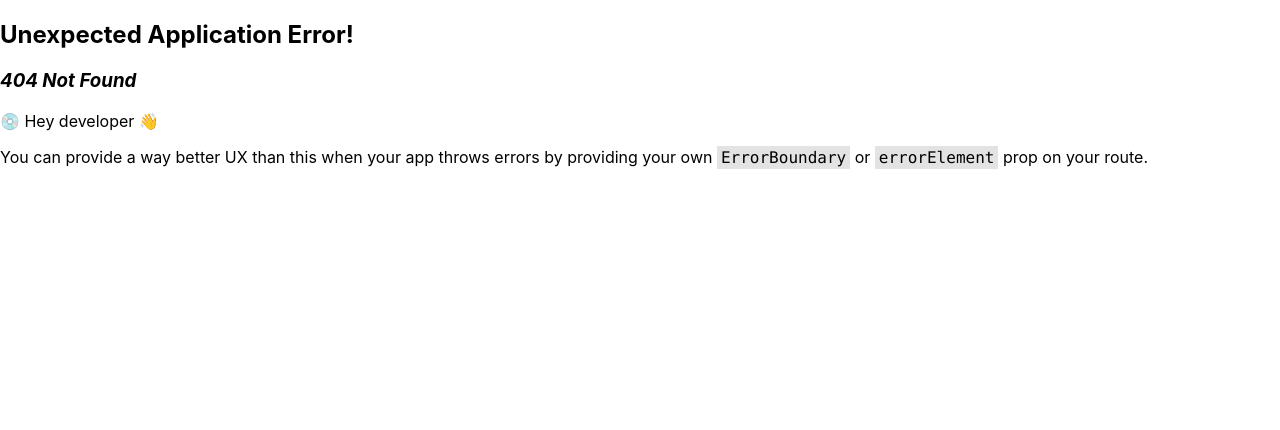
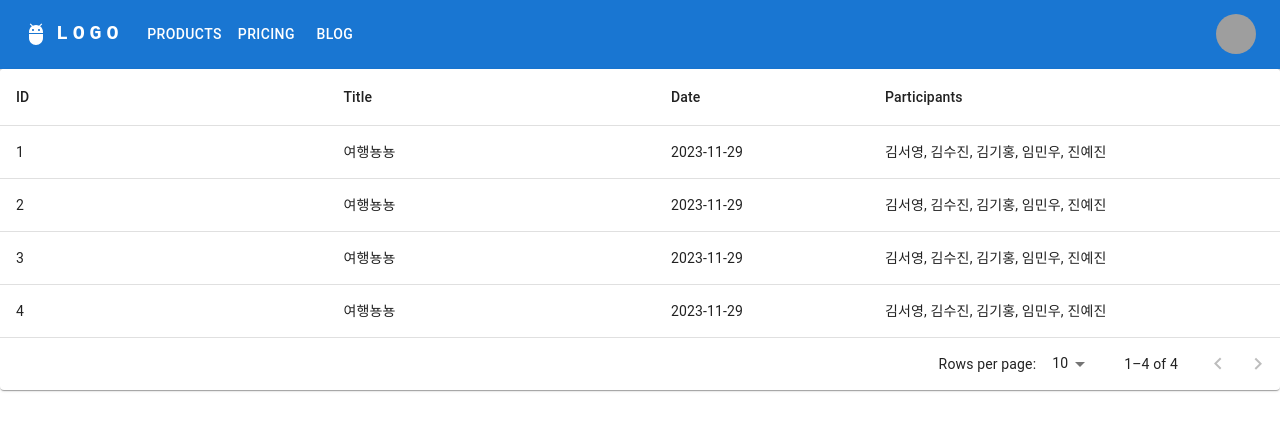
Before and after one commit to totheking1/travel-journals-fe, a React (Create React App) app: page /board in a window 1280 px wide. Before the commit this address had no page. Shown: the top 430 px of the page. Built offline with nearby package versions, Linux system fonts and the light colour scheme; grey boxes are pictures that could not be loaded.

Commit message:
Add a travel journal board (#6)
* update a AppBar

* add a travel journal board

```diff
--- a/src/index.tsx
+++ b/src/index.tsx
@@ -3,7 +3,7 @@ import ReactDOM from "react-dom/client";
 import { createBrowserRouter, RouterProvider } from "react-router-dom";
 import "./index.css";
 import App from "./App";
-import Example from "./pages/example";
+import TravelJournalBoard from "./pages/travel-journal-board";
 import reportWebVitals from "./reportWebVitals";
 import SignIn from "./pages/signin";
 
@@ -13,8 +13,8 @@ const router = createBrowserRouter([
     element: <App />,
     children: [
       {
-        path: "/example",
-        element: <Example />,
+        path: "/board",
+        element: <TravelJournalBoard />,
       },
     ],
   },
--- a/src/pages/example.tsx
+++ /dev/null
@@ -1,27 +0,0 @@
-import * as React from "react";
-import Button from "@mui/material/Button";
-import Grid from "@mui/material/Unstable_Grid2";
-
-export default function Example() {
-  return (
-    <Grid container>
-      <Grid xs={12} sm={12} md={12} xl={12}>
-        <Button variant="contained">Hello world</Button>
-      </Grid>
-      <Grid xs={12} sm={12} md={12} xl={12}>
-        <Button variant="contained" href="/">
-          홈으로
-        </Button>
-      </Grid>
-      <Grid xs={12} sm={12} md={12} xl={12}>
-        <Button variant="contained">Hello world</Button>
-      </Grid>
-      <Grid xs={12} sm={12} md={12} xl={12}>
-        <Button variant="contained">Hello world</Button>
-      </Grid>
-      <Grid xs={12} sm={12} md={12} xl={12}>
-        <Button variant="contained">Hello world</Button>
-      </Grid>
-    </Grid>
-  );
-}
--- /dev/null
+++ b/src/pages/travel-journal-board.tsx
@@ -0,0 +1,144 @@
+import * as React from "react";
+import Grid from "@mui/material/Unstable_Grid2";
+import {
+  Paper,
+  Table,
+  TableBody,
+  TableCell,
+  TableContainer,
+  TableHead,
+  TablePagination,
+  TableRow,
+} from "@mui/material";
+
+interface Column {
+  id: "journalID" | "title" | "date" | "participants";
+  label: string;
+  minWidth?: number;
+  align?: "right";
+  format?: (value: number) => string;
+}
+
+const columns: readonly Column[] = [
+  { id: "journalID", label: "ID", minWidth: 170 },
+  { id: "title", label: "Title", minWidth: 170 },
+  { id: "date", label: "Date", minWidth: 100 },
+  { id: "participants", label: "Participants", minWidth: 170 },
+];
+
+interface TableData {
+  journalID: number;
+  title: string;
+  date: string;
+  participants: string;
+}
+
+function createData(
+  journalID: number,
+  title: string,
+  date: string,
+  participants: string,
+): TableData {
+  return { journalID, title, date, participants };
+}
+
+const rows = [
+  createData(
+    1,
+    "여행뇽뇽",
+    "2023-11-29",
+    "김서영, 김수진, 김기홍, 임민우, 진예진",
+  ),
+  createData(
+    2,
+    "여행뇽뇽",
+    "2023-11-29",
+    "김서영, 김수진, 김기홍, 임민우, 진예진",
+  ),
+  createData(
+    3,
+    "여행뇽뇽",
+    "2023-11-29",
+    "김서영, 김수진, 김기홍, 임민우, 진예진",
+  ),
+  createData(
+    4,
+    "여행뇽뇽",
+    "2023-11-29",
+    "김서영, 김수진, 김기홍, 임민우, 진예진",
+  ),
+];
+
+export default function TravelJournalBoard() {
+  const [page, setPage] = React.useState(0);
+  const [rowsPerPage, setRowsPerPage] = React.useState(10);
+
+  const handleChangePage = (event: unknown, newPage: number) => {
+    setPage(newPage);
+  };
+
+  const handleChangeRowsPerPage = (
+    event: React.ChangeEvent<HTMLInputElement>,
+  ) => {
+    setRowsPerPage(+event.target.value);
+    setPage(0);
+  };
+
+  return (
+    <Grid container>
+      <Grid xs={12} sm={12} md={12} xl={12}>
+        <Paper sx={{ width: "100%", overflow: "hidden" }}>
+          <TableContainer sx={{ maxHeight: 440 }}>
+            <Table stickyHeader aria-label="sticky table">
+              <TableHead>
+                <TableRow>
+                  {columns.map((column) => (
+                    <TableCell
+                      key={column.id}
+                      align={column.align}
+                      style={{ minWidth: column.minWidth }}
+                    >
+                      {column.label}
+                    </TableCell>
+                  ))}
+                </TableRow>
+              </TableHead>
+              <TableBody>
+                {rows
+                  .slice(page * rowsPerPage, page * rowsPerPage + rowsPerPage)
+                  .map((row) => (
+                    <TableRow
+                      hover
+                      role="checkbox"
+                      tabIndex={-1}
+                      key={row.journalID}
+                    >
+                      {columns.map((column) => {
+                        const value = row[column.id];
+                        return (
+                          <TableCell key={column.id} align={column.align}>
+                            {column.format && typeof value === "number"
+                              ? column.format(value)
+                              : value}
+                          </TableCell>
+                        );
+                      })}
+                    </TableRow>
+                  ))}
+              </TableBody>
+            </Table>
+          </TableContainer>
+          <TablePagination
+            rowsPerPageOptions={[10, 25, 100]}
+            component="div"
+            count={rows.length}
+            rowsPerPage={rowsPerPage}
+            page={page}
+            onPageChange={handleChangePage}
+            onRowsPerPageChange={handleChangeRowsPerPage}
+          />
+        </Paper>
+      </Grid>
+    </Grid>
+  );
+}
```
